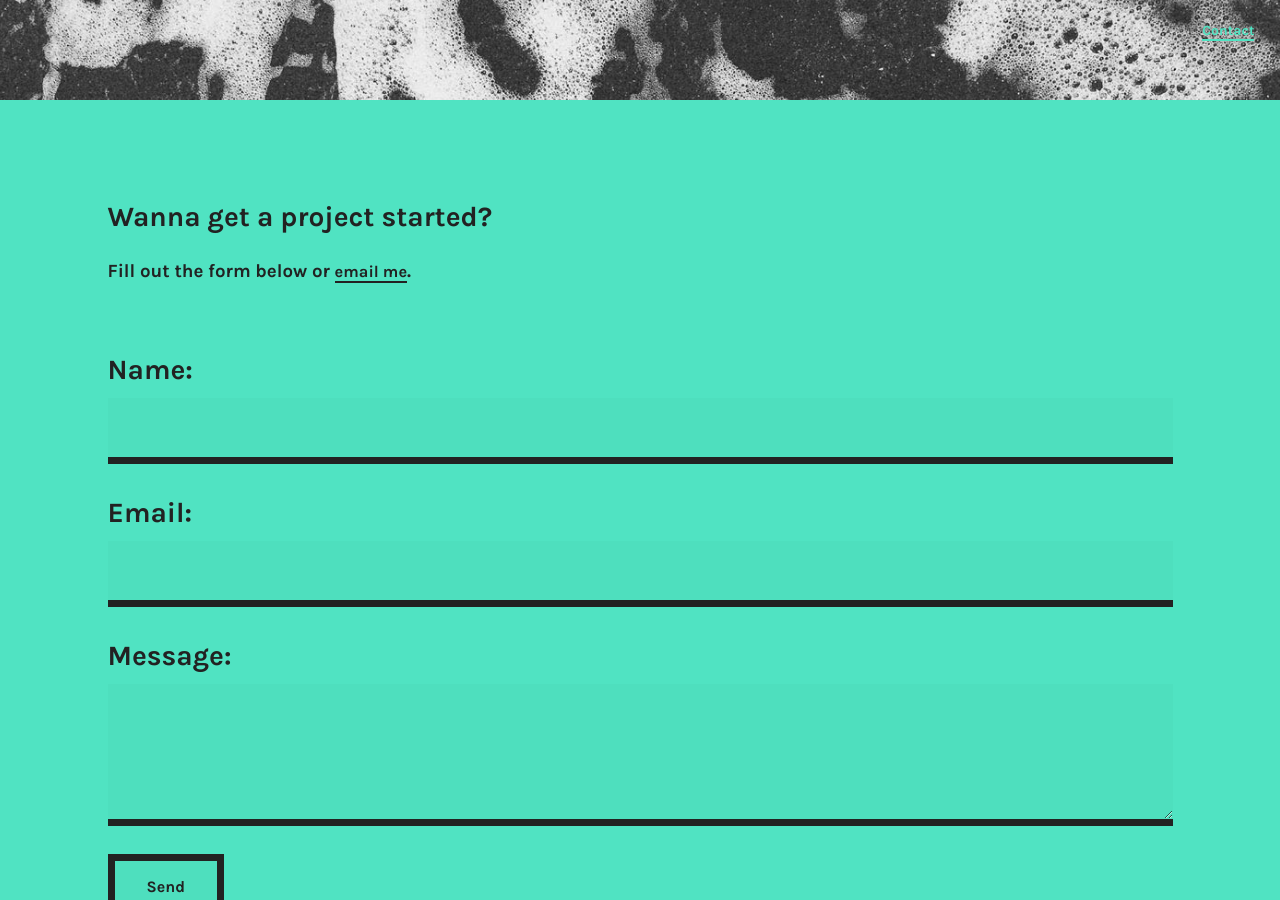
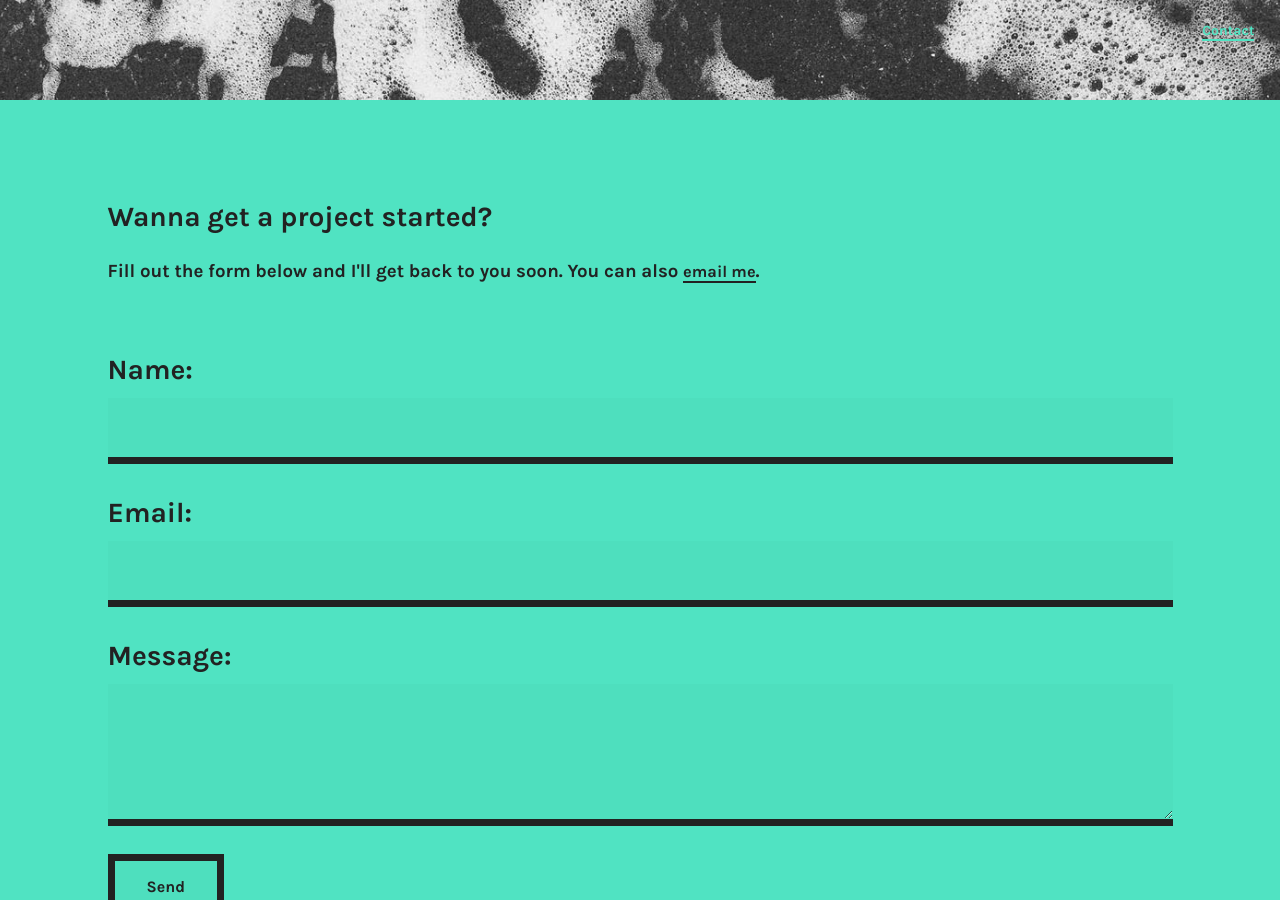
Before and after one commit to brynosaur/brynosaur.github.io, a Jekyll site: the page built from index.html, in a window 1280 px wide and 900 px high, scrolled down 10008 px. Built offline with Jekyll 4.4.1, drawn with Linux system fonts in a browser that asks for light colours; nearby versions of some CDN libraries.

Commit message:
Update contact message

```diff
--- a/index.html
+++ b/index.html
@@ -108,7 +108,7 @@ layout: default
 
 <div id="form" class="form">
 <hgroup><h2>Wanna get a project started?</h2>
-<h3>Fill out the form below or <a href="mailto:bk@bryankveton.com">email me</a>.</h3></hgroup>
+<h3>Fill out the form below and I'll get back to you soon. You can also <a href="mailto:bk@bryankveton.com">email me</a>.</h3></hgroup>
   <form id="contact-form" action="//formspree.io/bk@bryankveton.com" method="post">
     <div class="form-item">
       <label for="name">Name:</label>
```
